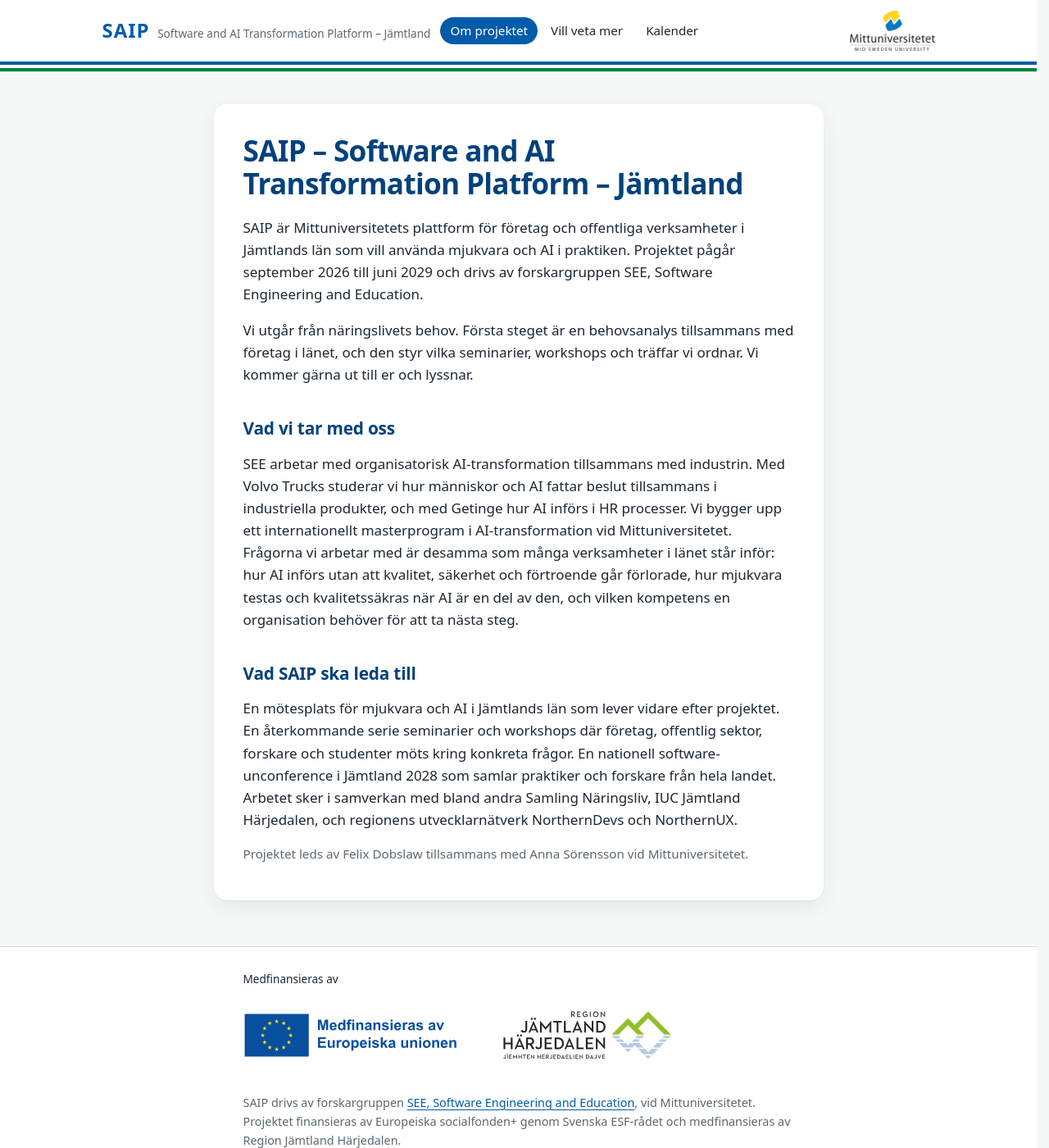
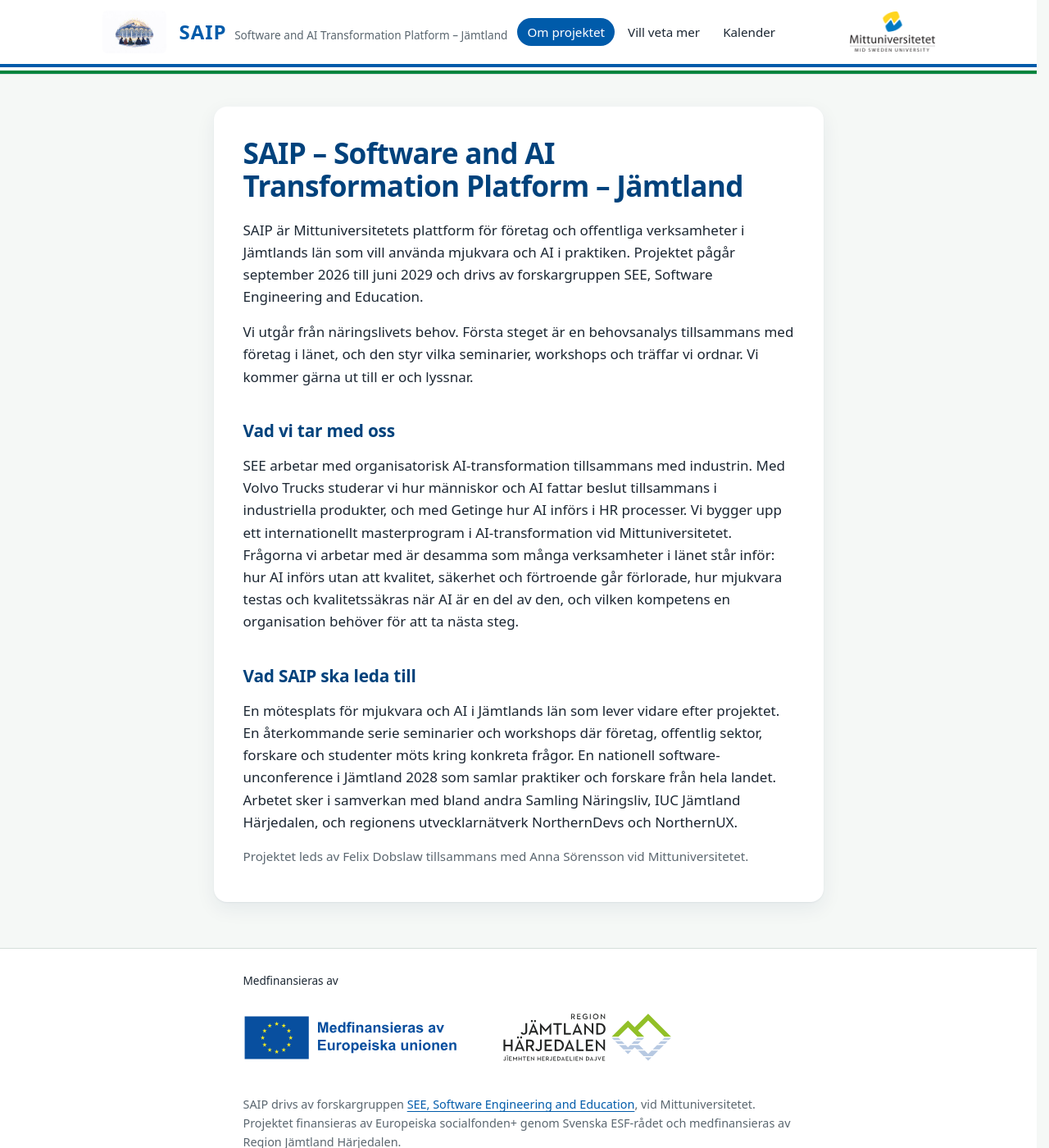
Before and after one commit to seegroup/seegroup.github.io, a Jekyll site: the page built from saip/index.md, in a window 1280 px wide and 1400 px high. Shown: the whole window at 82% size. Built offline with Jekyll 4.4.1, drawn with Linux system fonts in a browser that asks for light colours.

Commit message:
Show the SEE group logo in the SAIP header, linking to the group's site
The logo sits at the left of the header on every SAIP page and leads to the research group's start page. On narrow screens the two logos share a top row and the project name and menu get the full width below. The header uses a 7 kB copy of the logo so phones do not load the 1.7 MB original.

Claude-Session: https://claude.ai/code/session_01EpZn1hpQE6sFnkjKG7DjqC

```diff
--- a/_layouts/saip.html
+++ b/_layouts/saip.html
@@ -39,7 +39,9 @@
     /* flaggans tre fält som tunn rand under sidhuvudet */
     .site-header::after { content: ""; display: block; height: 12px; background: linear-gradient(var(--accent) 0 4px, #fff 4px 8px, var(--green) 8px 12px); }
     .site-header .wrap { max-width: 66rem; display: flex; align-items: center; justify-content: space-between; gap: 1rem; padding-top: 0.8rem; padding-bottom: 0.8rem; }
-    .head-main { display: flex; flex-wrap: wrap; align-items: center; gap: 0.35rem 1.5rem; min-width: 0; }
+    .head-see { flex: 0 0 auto; line-height: 0; }
+    .head-see img { display: block; width: 78px; height: auto; border-radius: 6px; }
+    .head-main { flex: 1 1 auto; display: flex; flex-wrap: wrap; align-items: center; gap: 0.35rem 1.5rem; min-width: 0; }
     .head-logo { flex: 0 0 auto; line-height: 0; }
     .head-logo img { display: block; width: 104px; height: auto; }
     .brand { color: var(--accent-dark); text-decoration: none; display: flex; align-items: baseline; gap: 0.6rem; flex-wrap: wrap; }
@@ -166,10 +168,15 @@
       main > .wrap { margin: 0 0.75rem; padding: 1.5rem 1.1rem 1rem; }
       .site-header { position: static; }
     }
+    @media (max-width: 600px) {
+      .site-header .wrap { flex-wrap: wrap; row-gap: 0.5rem; }
+      .head-main { order: 3; flex: 1 1 100%; }
+    }
     @media (max-width: 480px) {
       .brand-name { font-size: 1.3rem; }
       h1 { font-size: 1.7rem; }
       .head-logo img { width: 80px; }
+      .head-see img { width: 56px; }
     }
   </style>
   <script>if (!('CSSViewTransitionRule' in window)) document.documentElement.classList.add('no-vt');</script>
@@ -177,6 +184,7 @@
 <body{% if page.wide %} class="wide"{% endif %}>
   <header class="site-header">
     <div class="wrap">
+      <a class="head-see" href="{{ '/' | relative_url }}" title="Forskargruppen SEE vid Mittuniversitetet"><img src="{{ '/assets/images/see-header.jpg' | relative_url }}" alt="Forskargruppen SEE, Software Engineering and Education" width="78" height="52" /></a>
       <div class="head-main">
       <a class="brand" href="{{ '/saip/' | relative_url }}">
         <span class="brand-name">SAIP</span>
```
Also changed, not shown: assets/images/see-header.jpg (added).
